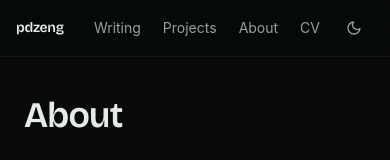
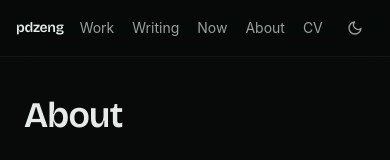
Before and after one commit to panda850819/pdzeng.com, a Next.js app: page /about in a window 390 px wide. Shown: the top 160 px of the page. Built offline with nearby package versions, Linux system fonts and the light colour scheme.

Commit message:
feat(nav): add Work and Now, drop Projects from the main nav
Five visible links on phones need tighter padding below 390px to stay on one row at 360px.

Co-Authored-By: Claude Opus 5.5 <noreply@anthropic.com>

```diff
--- a/components/nav.tsx
+++ b/components/nav.tsx
@@ -6,8 +6,9 @@ import { ThemeToggle } from "@/components/theme-toggle";
 
 const links = [
   { href: "/", label: "Home" },
+  { href: "/work/", label: "Work" },
   { href: "/writing/", label: "Writing" },
-  { href: "/projects/", label: "Projects" },
+  { href: "/now/", label: "Now" },
   { href: "/about/", label: "About" },
   { href: "/cv/", label: "CV" },
 ];
@@ -21,7 +22,7 @@ export function Nav() {
           pdzeng
         </Link>
         <div className="flex items-center gap-1">
-          <nav className="flex items-center min-[360px]:gap-0.5 sm:gap-1" aria-label="Main">
+          <nav className="flex items-center min-[390px]:gap-0.5 sm:gap-1" aria-label="Main">
             {links.map(({ href, label }) => {
               const active = href === "/" ? pathname === "/" : pathname.startsWith(href);
               return (
@@ -29,7 +30,7 @@ export function Nav() {
                   key={href}
                   href={href}
                   aria-current={active ? "page" : undefined}
-                  className={`rounded-full px-1.5 py-2.5 text-sm leading-5 transition-colors duration-150 active:scale-95 min-[360px]:px-2.5 sm:px-3.5 ${
+                  className={`rounded-full px-1.5 py-2.5 text-sm leading-5 transition-colors duration-150 active:scale-95 min-[390px]:px-2 sm:px-3.5 ${
                     href === "/" ? "hidden sm:block " : ""
                   }${
                     active
```
